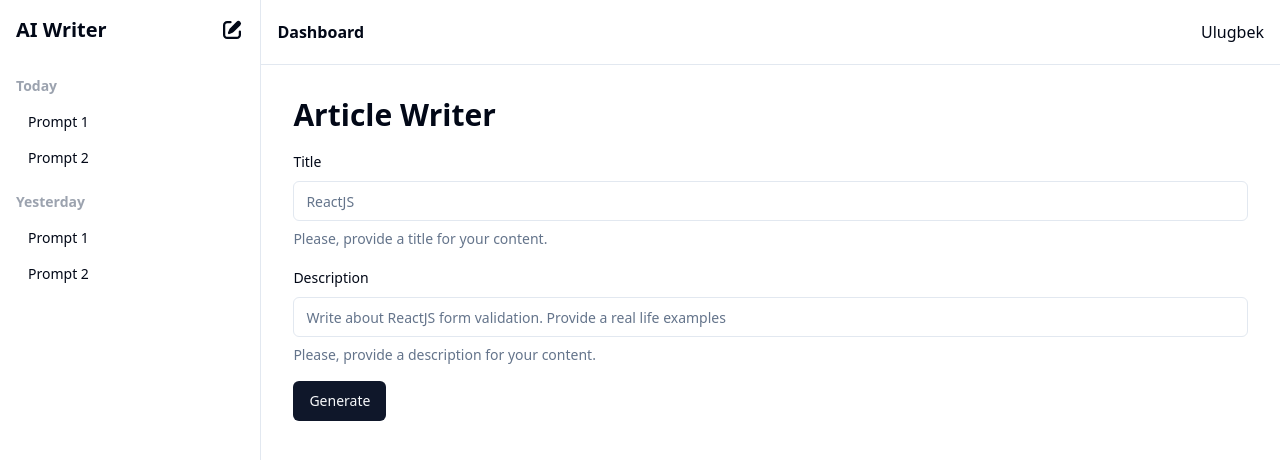
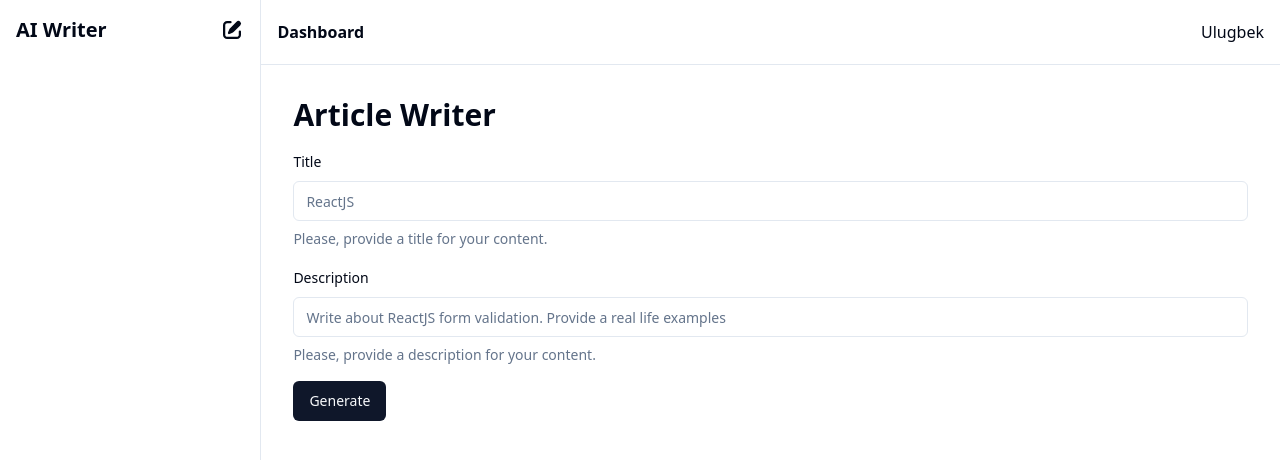
Before and after one commit to rasulbeksoftwareengineer/ai-writer, a React (Vite) app: page /dashboard in a window 1280 px wide. Shown: the top 460 px of the page. Built offline with nearby package versions, Linux system fonts and the light colour scheme.

Commit message:
feat/48: history added to the sidebar

```diff
--- a/package.json
+++ b/package.json
@@ -18,6 +18,7 @@
     "@radix-ui/react-slot": "^1.0.2",
     "class-variance-authority": "^0.7.0",
     "clsx": "^2.1.0",
+    "dayjs": "^1.11.10",
     "lucide-react": "^0.356.0",
     "openai": "^4.29.0",
     "react": "^18.2.0",
@@ -26,8 +27,10 @@
     "react-hot-toast": "^2.4.1",
     "react-markdown": "^9.0.1",
     "react-router-dom": "^6.22.3",
+    "react-use": "^17.5.0",
     "tailwind-merge": "^2.2.1",
     "tailwindcss-animate": "^1.0.7",
+    "uuid": "^9.0.1",
     "zod": "^3.22.4"
   },
   "devDependencies": {
@@ -35,6 +38,7 @@
     "@types/node": "^20.11.27",
     "@types/react": "^18.2.64",
     "@types/react-dom": "^18.2.21",
+    "@types/uuid": "^9.0.8",
     "@typescript-eslint/eslint-plugin": "^7.1.1",
     "@typescript-eslint/parser": "^7.1.1",
     "@vitejs/plugin-react": "^4.2.1",
--- a/src/components/dashboard/sidebar.tsx
+++ b/src/components/dashboard/sidebar.tsx
@@ -1,43 +1,14 @@
 import PromptHistory from '@/components/dashboard/prompt-history.tsx';
-import { TPromptHistory } from '@/shared/types/prompt-history.type.ts';
 import { PencilSquareIcon } from '@heroicons/react/16/solid';
 import { useAppContext } from '@/contexts/app.context.tsx';
 import { Loader2 } from 'lucide-react';
 import { clsx } from 'clsx';
 import { useContentContext } from '@/contexts/content.context.tsx';
 
-const mockItems: TPromptHistory[] = [
-  {
-    date: 'Today',
-    links: [
-      {
-        title: 'Prompt 1',
-        url: '/dashboard/prompt/1',
-      },
-      {
-        title: 'Prompt 2',
-        url: '/dashboard/prompt/2',
-      },
-    ],
-  },
-  {
-    date: 'Yesterday',
-    links: [
-      {
-        title: 'Prompt 1',
-        url: '/dashboard/prompt/1',
-      },
-      {
-        title: 'Prompt 2',
-        url: '/dashboard/prompt/2',
-      },
-    ],
-  },
-];
-
 export default function Sidebar() {
   const { sidebarOpen } = useAppContext();
-  const { generatingContent } = useContentContext();
+  const { generatingContent, getPromptHistory } = useContentContext();
+  const historyItems = getPromptHistory();
   return (
     <nav
       className={clsx(
@@ -55,7 +26,7 @@
           </button>
         )}
       </div>
-      <PromptHistory items={mockItems} />
+      <PromptHistory items={historyItems} />
     </nav>
   );
 }
--- a/src/contexts/content.context.tsx
+++ b/src/contexts/content.context.tsx
@@ -3,6 +3,13 @@
 import { generateArticle } from '@/utils/openai.ts';
 import toast from 'react-hot-toast';
 import { TGeneratedContent } from '@/shared/types/generated-content.ts';
+import { useLocalStorage } from 'react-use';
+import {
+  TPromptHistory,
+  TPromptLink,
+} from '@/shared/types/prompt-history.type.ts';
+import dayjs from 'dayjs';
+import { v4 as uuidv4 } from 'uuid';
 
 interface IContentContext {
   generatingContent: boolean;
@@ -10,6 +17,7 @@
   generateContent: (
     params: TContentCreateRequestParam
   ) => Promise<string | null>;
+  getPromptHistory: () => TPromptHistory[];
 }
 
 export const ContentContext = createContext<IContentContext | null>(null);
@@ -28,25 +36,26 @@
 
 const ContentContextProvider: FC<IProps> = ({ children }) => {
   const [generatingContent, setGeneratingContent] = useState(false);
-
+  const [contentItems, setContentItems] = useLocalStorage<TGeneratedContent[]>(
+    'contentItems',
+    []
+  );
   const generateContent = async (params: TContentCreateRequestParam) => {
     let content = null;
+    getPromptHistory();
     setGeneratingContent(true);
     const { title, description } = params;
     try {
       content = await generateArticle(title, description);
       if (content) {
         const generatedContentItem: TGeneratedContent = {
-          id: '12345',
+          id: uuidv4(),
           title,
           description,
           content,
           createdAt: new Date(),
         };
-        localStorage.setItem(
-          'contentItems',
-          JSON.stringify([generatedContentItem])
-        );
+        setContentItems([generatedContentItem, ...(contentItems || [])]);
       }
     } catch (error) {
       console.error('[Error] Failed to generate article', error);
@@ -57,12 +66,39 @@
     return content;
   };
 
+  const getPromptHistory = (): TPromptHistory[] => {
+    if (!contentItems) {
+      return [];
+    }
+    const groupedItems = contentItems.reduce(
+      (prev: { [date: string]: TPromptLink[] }, next) => {
+        const date = dayjs(next.createdAt).format('MMM DD, YYYY');
+        if (!prev[date]) {
+          prev[date] = [];
+        }
+        prev[date].push({
+          title: next.title,
+          url: `/dashboard/content/${next.id}`,
+        });
+        return prev;
+      },
+      {}
+    );
+    return Object.keys(groupedItems)
+      .sort((a, b) => dayjs(b).diff(a))
+      .map((date) => ({
+        date,
+        links: groupedItems[date],
+      }));
+  };
+
   return (
     <ContentContext.Provider
       value={{
         generatingContent,
         setGeneratingContent,
         generateContent,
+        getPromptHistory,
       }}
     >
       {children}
--- a/src/shared/types/prompt-history.type.ts
+++ b/src/shared/types/prompt-history.type.ts
@@ -1,4 +1,4 @@
-type TPromptLink = {
+export type TPromptLink = {
   title: string;
   url: string;
 };
```
Also changed, not shown: 1 other file (tests, documents, lock files or other folders).
